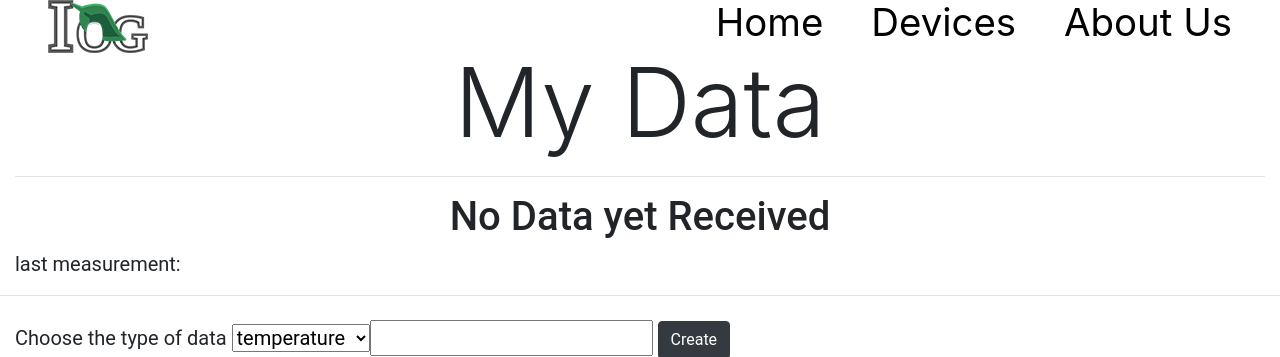
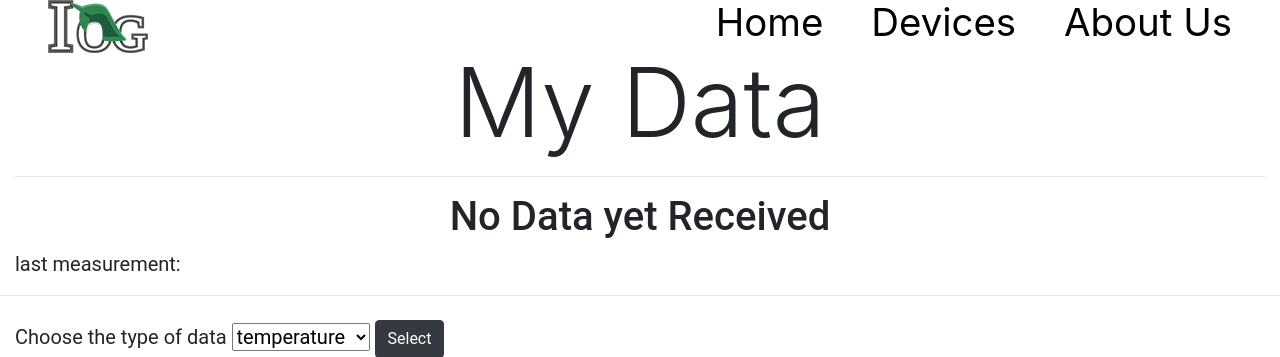
Before and after one commit to juergen222/IoG, a PHP site: page /php/view_data.php in a window 1280 px wide. Shown: the part 30-387 px from the top of the page. Run offline with PHP 8.4, Linux system fonts and the light colour scheme; data that the repository does not hold is empty; some libraries are stand-ins or nearby versions.

Commit message:
fixed: keine error message wenn nicht mit Data befüllt +device.css +cards bei device.ph +span bei add_device +select input bei view_data.tpl +diagram bei view_data.tpl
-erster button bei add_device

```diff
--- a/php/view_data.php
+++ b/php/view_data.php
@@ -5,6 +5,7 @@ include ('../php/db_conn.php');
 $smarty = new Smarty;
 
 $idOfDevice = $_POST["deviceID"];
+
 //SELECT `Wert`,`Date` FROM `messwert` WHERE StationID = '7' AND Parameter_Id = 1 AND Date BETWEEN '2021/02/24 11:30:00' AND NOW()
 if(isset($_POST["showData"]))
 {
--- a/templates/view_data.tpl
+++ b/templates/view_data.tpl
@@ -72,7 +72,7 @@
         </div>
         <hr>
         <div class="container-fluid mt-4">
-        <form method="post">
+        <form method="post" action="">
             <label for="dataType"> Choose the type of data </label>
             <select id="dataType" name="dataType">
                 <option value="temperatur">temperature </option>
@@ -80,9 +80,9 @@
                 <option value="luftfeuchtigkeit">air moisture </option>
                 <option value="uvLevel">UV-level</option>
                 <option value="bodenfeuchtigkeit">soil Moisture</option>
-            <input
+
             </select>
-            <button id="selectButton" type="submit" name="selectbtn"  class="btn btn-dark">Create</button>
+            <button id="selectButton" type="submit" name="selectbtn"  class="btn btn-dark">Select</button>
 
         </form>
         <div id="curve_chart" style="width: 900px; height: 500px"></div>
```
